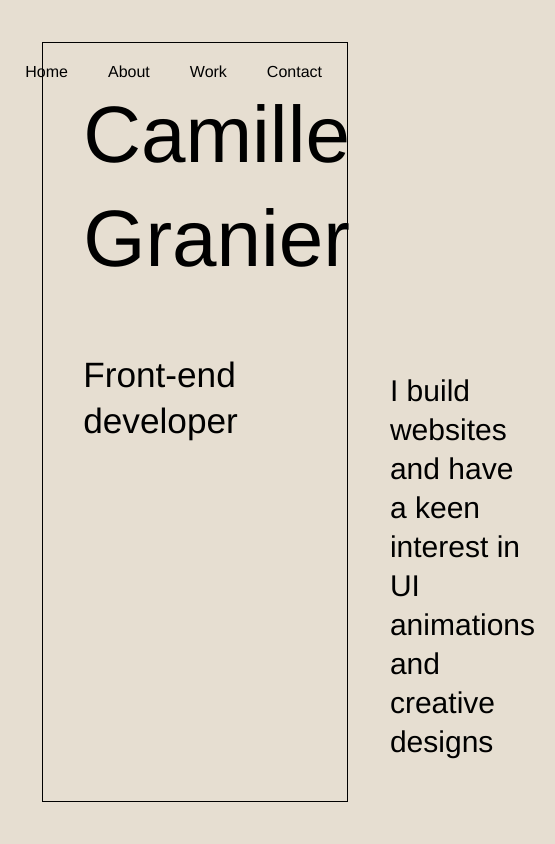
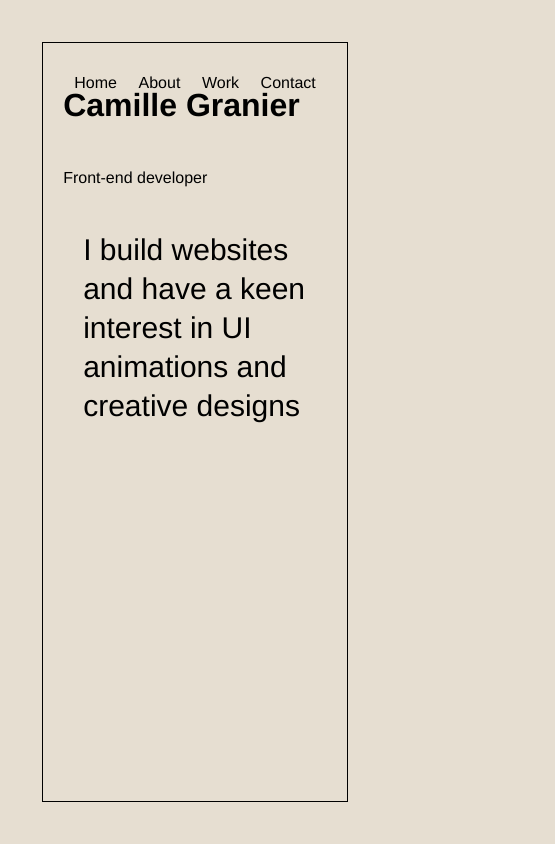
Before and after one commit to camille-granier/portfolio, a Next.js app: page / in a window 390 px wide. Shown: the top 844 px of the page, 555 px wide, since content can reach past the window. Built offline with nearby package versions, Linux system fonts and the light colour scheme; a web font is replaced by a local one.

Commit message:
working on mobile design nav

```diff
--- a/styles/components/_header.scss
+++ b/styles/components/_header.scss
@@ -7,14 +7,26 @@
     align-items: center;
 }
 
+@include breakpoint-up(medium) {
+
+   .nav {
+    padding: 1.25rem 3rem;
+    justify-content: flex-end
+   }
+
+   a {
+    padding: 0 1.25rem;
+}
+}
+
 .nav {
     width: 100%;
     display: flex;
     align-items: center;
-    justify-content: flex-end;
-    padding: 1.25rem 3rem;
+    justify-content: center;
+    padding: 1.25rem 2rem;
 
     a {
-        padding: 0 1.25rem;
+        padding: .675rem;
     }
 }
--- a/styles/components/_hero.scss
+++ b/styles/components/_hero.scss
@@ -4,13 +4,19 @@
 }
 
 .hero-container {
-  display: flex;
-  flex-direction: row;
-  margin: 5vh;
-  padding: 20px;
   border: solid 1px black;
   min-height: 90vh;
   height: auto;
+  margin: 5vh;
+  padding: 20px;
+}
+
+@include breakpoint-up(medium) {
+
+.hero-container {
+  display: flex;
+  flex-direction: row;
+  padding: 20px;
 }
 
 h1 {
@@ -24,3 +30,4 @@ h1 {
   font-size: $md;
   padding: 20px;
 }
+}
```
